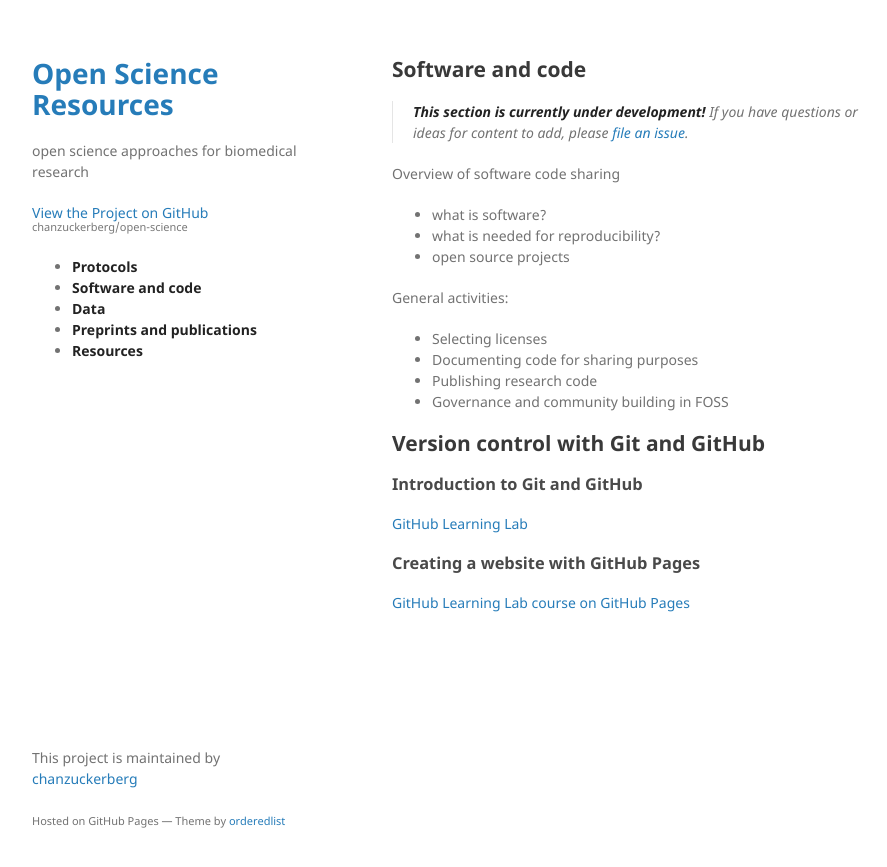
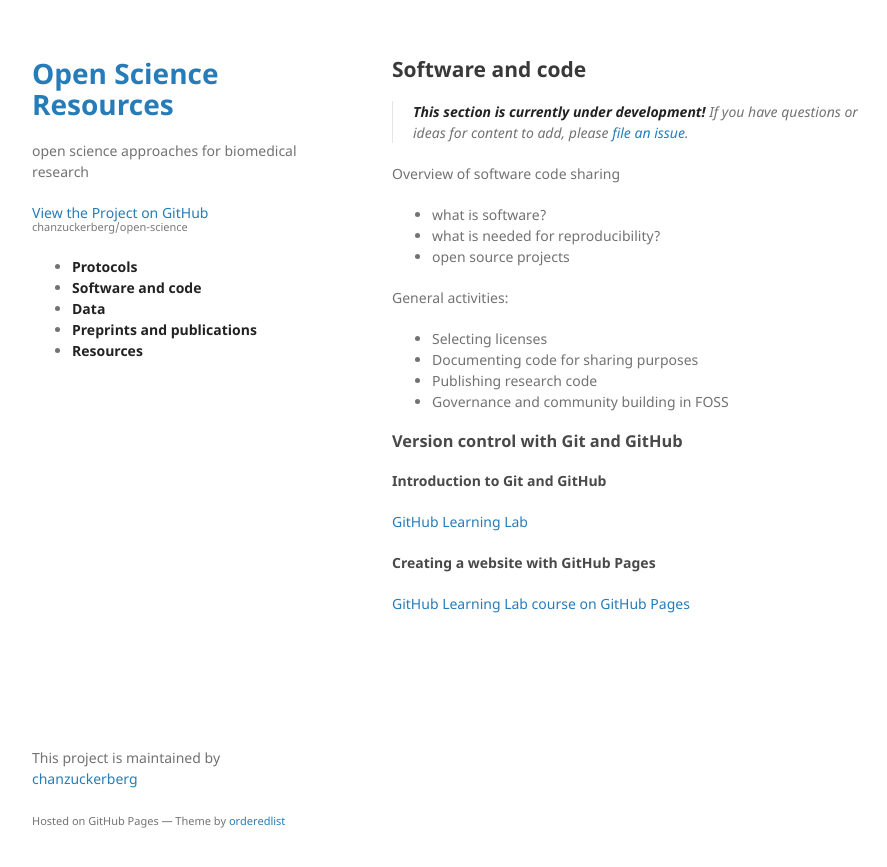
Before and after one commit to chanzuckerberg/open-science, a Jekyll site: the page built from collections/_code/overview.md, in a window 1280 px wide. Shown: the top 867 px of the page, without its empty margins (178-1065 px from the left). Built offline with Jekyll 4.4.1, drawn with Linux system fonts in a browser that asks for light colours.

Commit message:
misc formatting

```diff
--- a/collections/_code/overview.md
+++ b/collections/_code/overview.md
@@ -23,12 +23,12 @@ General activities:
 - Publishing research code
 - Governance and community building in FOSS
 
-## Version control with Git and GitHub
+### Version control with Git and GitHub
 
-### Introduction to Git and GitHub
+#### Introduction to Git and GitHub
 
 [GitHub Learning Lab](https://lab.github.com/)
 
-### Creating a website with GitHub Pages
+#### Creating a website with GitHub Pages
 
 [GitHub Learning Lab course on GitHub Pages](https://lab.github.com/githubtraining/github-pages)
```
Also changed, not shown: collections/_protocols/overview.md (+1 -1 lines), collections/_resources/overview.md (+2 -2 lines).
